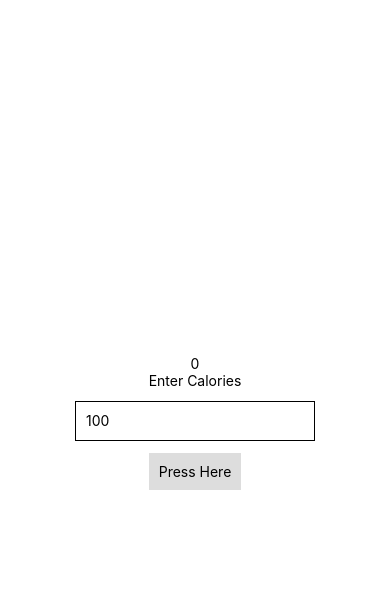
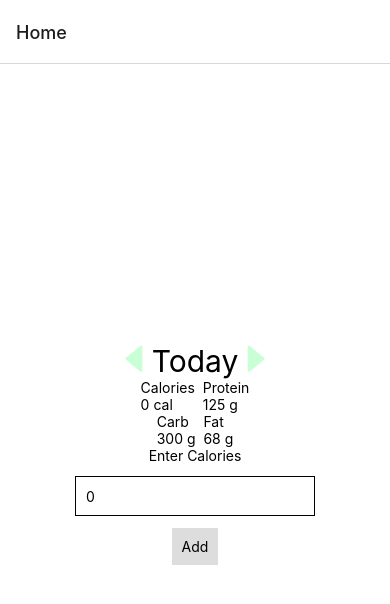
Before and after one commit to benjaminliang2/calorie-tracker-mobile, a React Native app: screen /Home in a window 390 px wide. Shown: the top 604 px of the page. Built offline with nearby package versions, Linux system fonts and the light colour scheme.

Commit message:
create elementary ui for home screen. implement adding calories feature.

```diff
--- a/App.js
+++ b/App.js
@@ -1,56 +1,25 @@
 import { StatusBar } from 'expo-status-bar';
-import { Keyboard, StyleSheet, TouchableWithoutFeedback, TouchableOpacity, Text, TextInput, View } from 'react-native';
-import { useState, useEffect } from 'react';
+import { StyleSheet } from 'react-native';
+import { NavigationContainer } from '@react-navigation/native';
+import { createNativeStackNavigator } from '@react-navigation/native-stack';
+import { HomeScreen } from './components/HomeScreen';
+import { Provider } from 'react-redux'
+import store from './redux/store'
 
-export default function App() {
-  const [todaysCalorie, setTodaysCalorie] = useState(0)
-  const [calorie, setCalorie] = useState(100)
+export default function App(navigation) {
+  const Stack = createNativeStackNavigator()
 
-  const addCalorie = () => {
-    setTodaysCalorie(prev => prev + parseInt(calorie))
-    setCalorie(0)
+  return (
+    <Provider store={store}>
+      <NavigationContainer>
+        <Stack.Navigator>
+          <Stack.Screen
+            name="Home"
+            component={HomeScreen}
+          />
+        </Stack.Navigator>
 
-  }
-  return (
-    <TouchableWithoutFeedback onPress={() => Keyboard.dismiss() }>
-
-      <View style={styles.container}>
-        <Text>{todaysCalorie}</Text>
-        <Text> Enter Calories </Text>
-        <TextInput
-          style={styles.input}
-          keyboardType={'numeric'}
-          onChangeText={setCalorie}
-          value={calorie}
-        />
-        <TouchableOpacity
-          style={styles.button}
-          onPress={addCalorie}
-        >
-          <Text>Press Here</Text>
-        </TouchableOpacity>
-        <StatusBar style="auto" />
-      </View>
-    </TouchableWithoutFeedback>
+      </NavigationContainer>
+    </Provider>
   );
 }
-
-const styles = StyleSheet.create({
-  container: {
-    flex: 1,
-    backgroundColor: '#fff',
-    alignItems: 'center',
-    justifyContent: 'center',
-  },
-  button: {
-    alignItems: "center",
-    backgroundColor: "#DDDDDD",
-    padding: 10
-  },
-  input: {
-    height: 40,
-    margin: 12,
-    borderWidth: 1,
-    padding: 10,
-  },
-});
--- /dev/null
+++ b/components/HomeScreen.js
@@ -0,0 +1,93 @@
+import { useState, useEffect } from 'react';
+import { useDispatch,  useSelector } from "react-redux";
+import { NutritionValue } from './NutritionValue';
+import { addCalories, addProteins, addCarbohydrates, addFats } from './features/TodaysNutritionSlice';
+
+import { StatusBar } from "expo-status-bar"
+import { Keyboard, StyleSheet, Text, TextInput, TouchableOpacity, TouchableWithoutFeedback, View } from "react-native"
+import Icon from 'react-native-vector-icons/AntDesign'
+
+
+
+export const HomeScreen = () => {
+    const dispatch = useDispatch()
+    const {calories} = useSelector((store) =>
+        store.todaysNutrition
+    )
+
+    const [calorie, setCalorie] = useState(0)
+
+    return (<>
+        <TouchableWithoutFeedback onPress={() => Keyboard.dismiss()}>
+
+            <View style={styles.container}>
+
+                <View style={styles.innerTop}>
+                    <Icon name='caretleft' size={30} color="#C8FFD4" />
+                    <Text style={styles.innerToptitle}>Today</Text>
+                    <Icon name='caretright' size={30} color="#C8FFD4" />
+                </View>
+
+                <View style={styles.nutritionRow}>
+                    <NutritionValue style={styles.nutritionValue} title={'Calories'} value={calories} />
+                    <NutritionValue style={styles.nutritionValue} title={'Protein'} value={125} />
+                </View>
+                <View style={styles.nutritionRow}>
+                    <NutritionValue style={styles.nutritionValue} title={'Carb'} value={300} />
+                    <NutritionValue style={styles.nutritionValue} title={'Fat'} value={68} />
+                </View>
+
+                <Text> Enter Calories </Text>
+                <TextInput
+                    style={styles.input}
+                    keyboardType={'numeric'}
+                    onChangeText={setCalorie}
+                    value={calorie}
+                />
+                <TouchableOpacity
+                    style={styles.button}
+                    onPress={() => {
+                        dispatch(addCalories(parseInt(calorie)))
+                        setCalorie(0)
+                    }}
+                >
+                    <Text>Add</Text>
+                </TouchableOpacity>
+
+            </View>
+        </TouchableWithoutFeedback>
+    </>)
+}
+
+const styles = StyleSheet.create({
+    container: {
+        flex: 1,
+        backgroundColor: '#fff',
+        alignItems: 'center',
+        justifyContent: 'center',
+    },
+    innerTop: {
+        flexDirection: 'row'
+    },
+    innerToptitle: {
+        fontSize: 30
+    },
+    nutritionRow: {
+        flexDirection: "row"
+    },
+    nutritionValue: {
+        flex: 2,
+    },
+
+    button: {
+        alignItems: "center",
+        backgroundColor: "#DDDDDD",
+        padding: 10
+    },
+    input: {
+        height: 40,
+        margin: 12,
+        borderWidth: 1,
+        padding: 10,
+    },
+});
--- /dev/null
+++ b/components/NutritionValue.js
@@ -0,0 +1,23 @@
+import { Text, View } from "react-native"
+
+
+export const NutritionValue = (props) => {
+    const { title, value } = props
+
+    let label = ''
+    switch (title) {
+        case 'Calories':
+            label = 'cal'
+            break
+        default:
+            label = 'g'
+    }
+
+    return (
+        <View>
+            <Text> {title} </Text>
+            <Text> {value} {label} </Text>
+        </View>
+    )
+
+}
--- /dev/null
+++ b/components/features/TodaysNutritionSlice.js
@@ -0,0 +1,30 @@
+import { createSlice } from '@reduxjs/toolkit'
+const initialState = {
+    calories: 0,
+    proteins: 0,
+    carbohydrates: 0,
+    fats: 0,
+
+}
+
+const todaysNutritionSlice = createSlice({
+    name: 'todaysNutrition',
+    initialState,
+    reducers:{
+        addCalories: (state, {payload}) => {
+            state.calories += payload
+        },
+        addProteins: (state, {payload}) => {
+            state.proteins += payload
+        },
+        addCarbohydrates: (state, {payload}) => {
+            state.carbohydrates += payload
+        },
+        addFats: (state, {payload}) => {
+            state.fats += payload
+        }
+    },
+})
+
+export const {addCalories, addProteins, addCarbohydrates, addFats} = todaysNutritionSlice.actions
+export default todaysNutritionSlice.reducer
--- /dev/null
+++ b/redux/store.js
@@ -0,0 +1,8 @@
+import {configureStore} from '@reduxjs/toolkit'
+import todaysNutritionReducer from '../components/features/TodaysNutritionSlice'
+
+export default configureStore({
+    reducer:{
+        todaysNutrition: todaysNutritionReducer,
+    }
+})
```
Also changed, not shown: package.json (+9 -1 lines), 1 other file (tests, documents, lock files or other folders).
